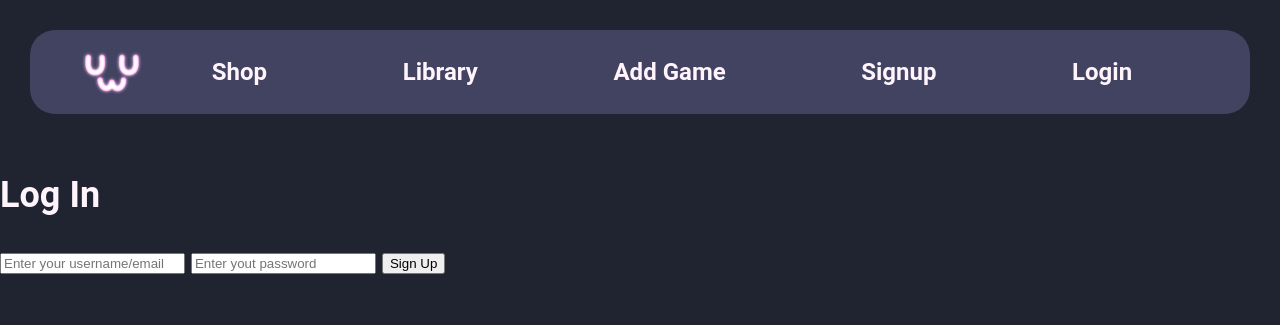
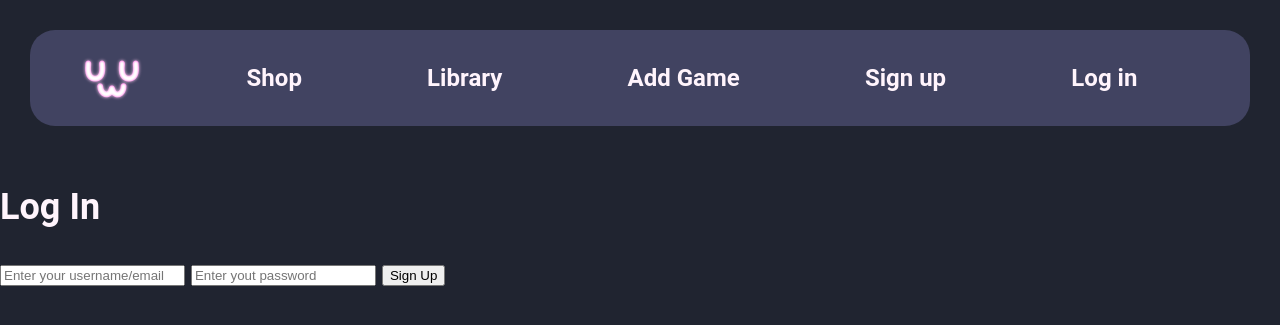
Before and after one commit to AJTheEnder/UwU-games, a PHP site: page /login.php in a window 1280 px wide. Shown: the top 325 px of the page. Run offline with PHP 8.4, Linux system fonts and the light colour scheme.

Commit message:
Login system works UwU

```diff
--- a/assets/css/style.css
+++ b/assets/css/style.css
@@ -65,14 +65,33 @@ a:active {
   display: flex;
   height: 64px;
 }
-.PageList {
+ul.PageList {
+  list-style: none;
   display: flex;
   flex-direction: row;
   width: 100%;
 }
-.PageLink {
+li.PageLink {
+  padding: 0;
   margin: auto;
 }
+
+.PageList.PageList a:link,
+.PageList.PageList a:visited {
+  transition-duration: 0.3s;
+  font-weight: bold;
+  text-decoration: none;
+  color: var(--highlight);
+}
+
+.PageList.PageList a:hover,
+.PageList.PageList a:active {
+  transition-duration: 0.3s;
+  color: var(--pink_highlight);
+  text-decoration: none;
+  text-shadow: 0px 0px 15px var(--pink_highlight);
+}
+
 .signBox {
   display: flex;
   flex-direction: column;
--- a/header.php
+++ b/header.php
@@ -6,26 +6,29 @@
         <link rel="stylesheet" href="/assets/css/style.css">
     </head>
     <body>
-
         <div class="Top">
         <nav class="TopBar">
             <img src="assets\img\UWU_Logo_Light.png" alt="Logo" class="UwU_Logo">
-            <div class="PageList">
-                <div class="PageLink">
-                    <a href="shop.php">Shop</a>
-                </div>
-                <div class="PageLink">
+            <ul class="PageList">
+                <li class="PageLink">
+                    <a href="#">Shop</a>
+                </li>
+                <li class="PageLink">
                     <a href="#">Library</a>
-                </div>
-                <div class="PageLink">
+                </li>
+                <li class="PageLink">
                     <a href="#">Add Game</a>
-                </div>
-                <div class="PageLink">
-                    <a href="signup.php">Signup</a>
-                </div>
-                <div class="PageLink">
-                    <a href="login.php">Login</a>
-                </div>
-            </div>
+                </li>
+                <?php
+                    if (isset($_SESSION["userid"])) {
+                        echo '<li class="PageLink"><a href="profile.php">Profile</a></li>';
+                        echo '<li class="PageLink"><a href="logout.php">Log out</a></li>';
+                    }
+                    else {
+                        echo '<li class="PageLink"><a href="signup.php">Sign up</a></li>';
+                        echo '<li class="PageLink"><a href="login.php">Log in</a></li>';
+                    }
+                ?>
+            </ul>
         </nav>
     </div>
--- a/includes/signup.inc.php
+++ b/includes/signup.inc.php
@@ -9,9 +9,8 @@ if (isset($_POST['submit'])) {
 
     require_once './dbh.inc.php';
     require_once './functions.inc.php';
-    require_once './dbh.inc.php';
 
-    if (emptyInputSignup($name, $email, $uid, $pwd, $pwdRepeat) !== false) {
+    if (emptyInputSignup($name, $email, $uid, $pwd, $pwdRepeat) === true) {
         header('location: ../signup.php?error=emptyinput');
         exit();
     }
@@ -38,5 +37,5 @@ if (isset($_POST['submit'])) {
 
     createUser($dbh, $name, $email, $uid, $pwd);
 } else {
-    header('location: ../');
+    header('location: ../signup.php');
 }
--- a/login.php
+++ b/login.php
@@ -10,9 +10,16 @@
         <div class="wrapper">
             <section class="signup-form">
                 <h2>Log In</h2>
+                <?php
+                    if (isset($_GET["error"])) {
+                        if ($_GET["error"] == "wronglogin") {
+                            echo "<p class='errorMessage'>Wrong login or password</p>";
+                        }
+                    }
+                ?>
                 <div class="login-form">
-                    <form action="login.inc.php" method="post">
-                        <input type="text" name="name" placeholder="Enter your username/email">
+                    <form action="/includes/login.inc.php" method="post">
+                        <input type="text" name="uid" placeholder="Enter your username/email">
                         <input type="password" name="pwd" placeholder="Enter yout password">
                         <button type="submit" name="submit">Sign Up</button>
                     </form>
```
Also changed, not shown: includes/functions.inc.php (+39 -2 lines), includes/login.inc.php (+19 -0 lines).
